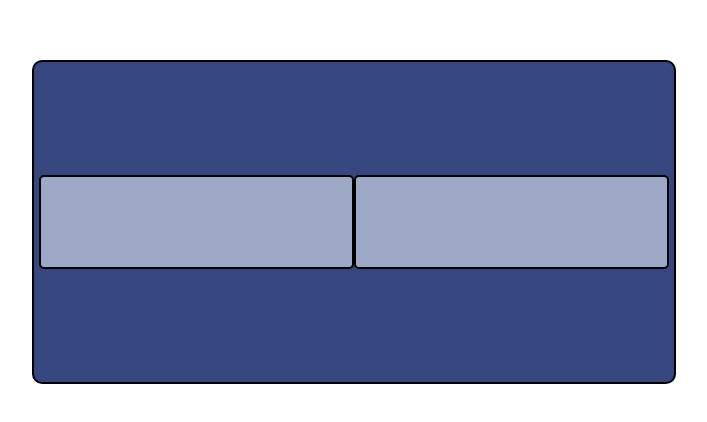
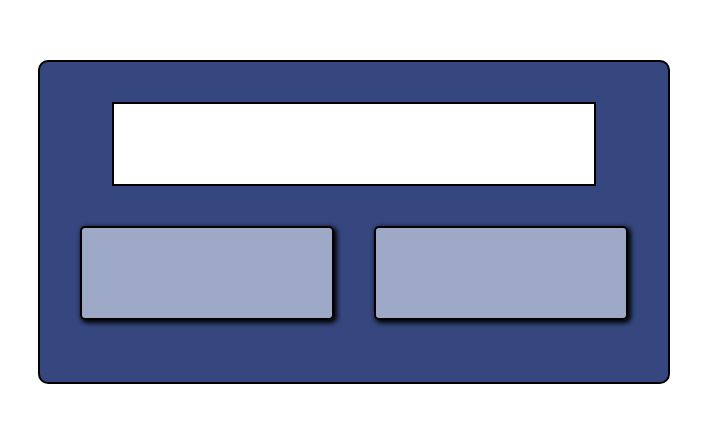
Before and after one commit to SamuelCallWind/Pomodoro_app, a plain HTML site: page index.html in a window 1280 px wide. Shown: the part 178-600 px from the top of the page, without its empty margins (286-993 px from the left). Drawn offline with Linux system fonts and the light colour scheme.

Commit message:
Add files via upload
Update on the layout of the elements

```diff
--- a/index.html
+++ b/index.html
@@ -9,9 +9,11 @@
 </head>
 <body>
     <div class="box">
-        <div class="buttonOne"></div>
-        <div class="buttonTwo"></div>
-        <div class="Timer"></div>
+        <div class="timer"></div>
+        <div class="containerButton">
+            <div class="buttonOne"></div>
+            <div class="buttonTwo"></div>
+        </div>
     </div>
 </body>
 </html>
--- a/styles.css
+++ b/styles.css
@@ -4,30 +4,49 @@
     left: 50%;
     transform: translate(-50%, -50%);
     height: 40vh;
-    width: 80vh;
+    width: 1fr;
     background-color: rgba(4, 27, 95, 0.803);
     border: solid black 2px;
     border-radius: 10px;
-    display: flex;
-    flex-direction: row;
-    align-items: center;
+    display: grid;
+    grid-template-rows: 1fr 2fr;
+    flex-direction: column;
     justify-content: center;
+    justify-items: center;
+    align-items: start;
 }
 
 .buttonOne, .buttonTwo {
-    flex: 1;
     height: 10vh;
+    width: 30vh;
     background-color: rgba(240, 248, 255, 0.557);
     border: solid 2px black;
     border-radius: 5px;
     padding: 5px;
+    box-shadow: 2px 2px 5px 1px;
 }
 
 .buttonTwo {
-    margin-right: 5px;
-    position: relative;
+    margin-right: 5vh;
 }
 
 .buttonOne {
-    margin-left: 5px;
+    margin-left: 5vh;
+    margin-right: 5vh;
 }
+
+.timer {
+    margin-top: 5vh;
+    height: 10vh;
+    width: 60vh;
+    background-color: white;
+    border: solid black 2px;
+    margin-bottom: 5vh;
+    align-self: center;
+}
+
+.box > * {
+    display: flex;
+    flex-direction: row;
+    justify-content: space-around;
+}
```
